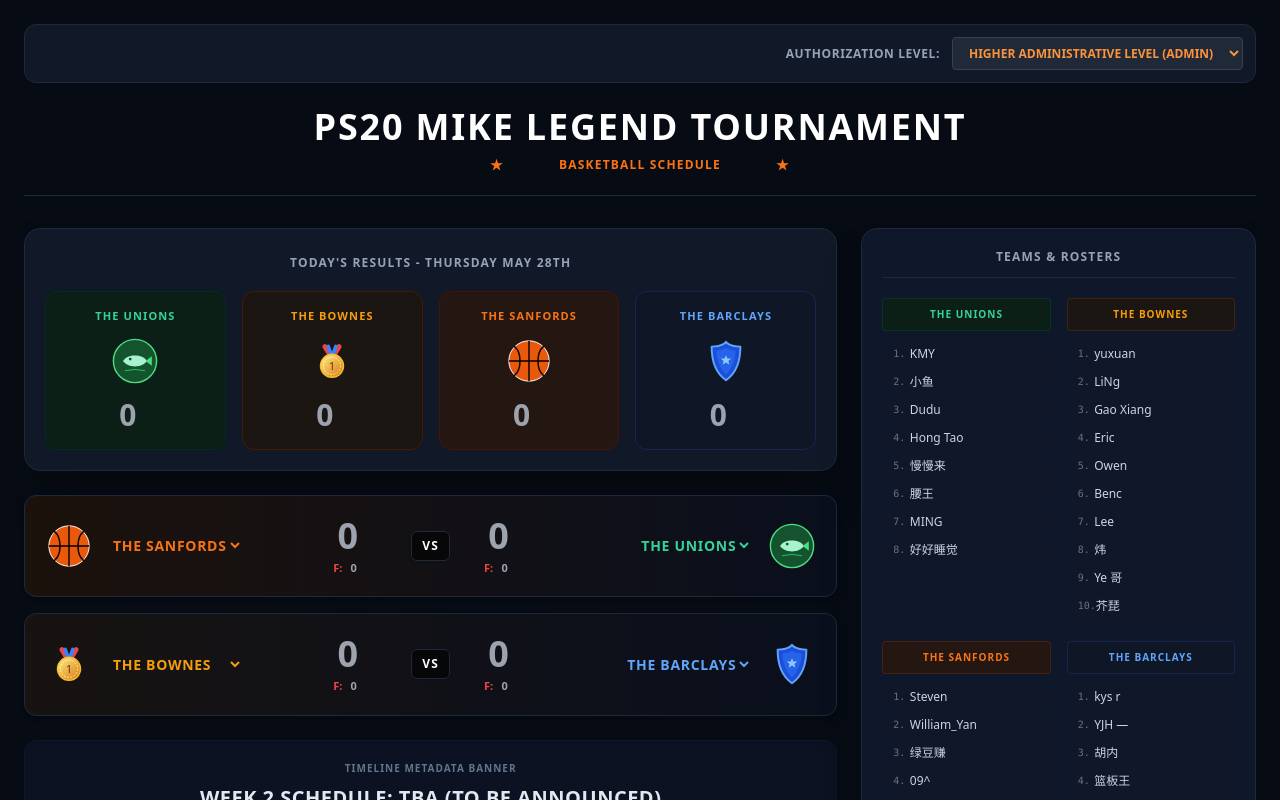
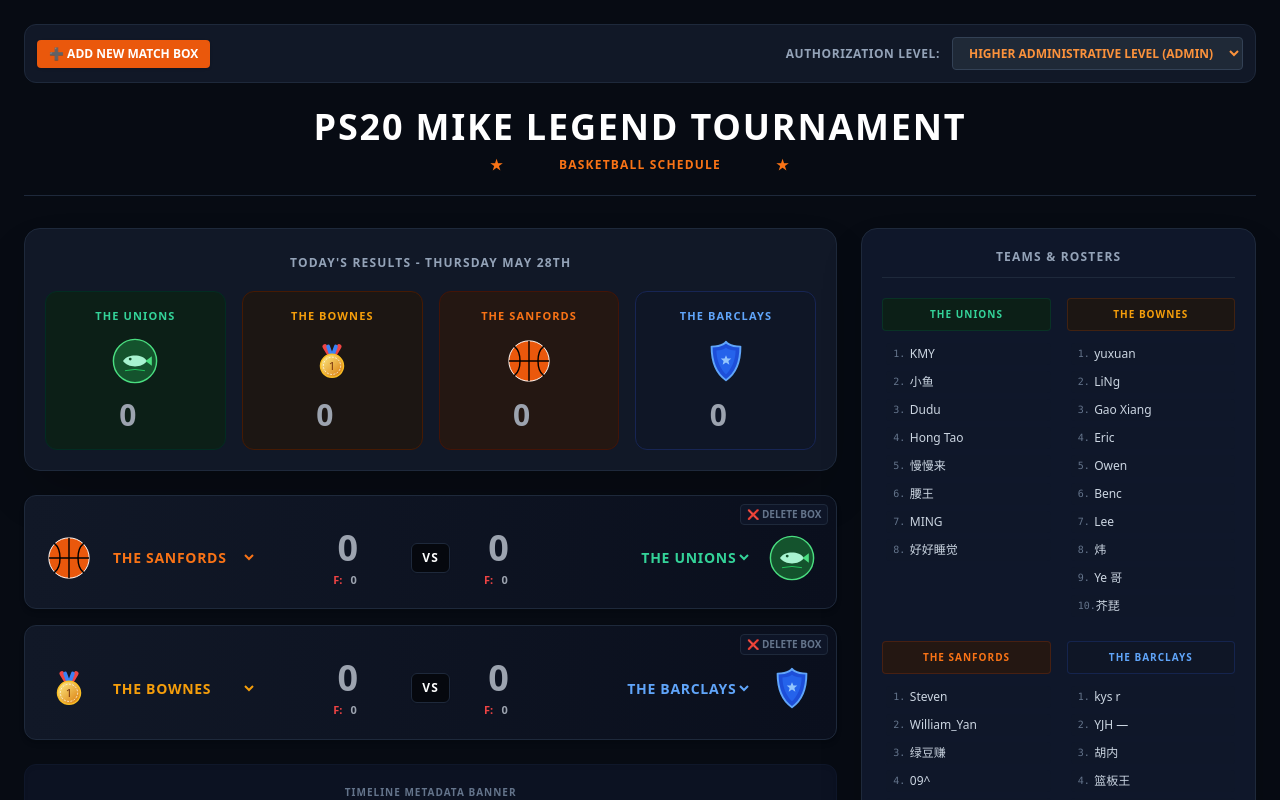
Before and after one commit to Steven-Ou/PS20_TOURNAMENT, a Next.js app: page / in a window 1280 px wide. Shown: the top 800 px of the page. Built offline with nearby package versions, Linux system fonts and the light colour scheme.

Commit message:
Implementing the feature to delete boxes, and also implement N/A icons, and also whatever the user wrote, will be save

```diff
--- a/app/page.tsx
+++ b/app/page.tsx
@@ -1,9 +1,9 @@
 "use client";
 
-import React, { useState } from "react";
+import React, { useState, useEffect } from "react";
 
 // ==========================================
-// 1. BRAND NEW DETAILED TEAM SVG LOGOS
+// 1. DETAIL-ORIENTED TEAM SVG LOGOS
 // ==========================================
 
 const UnionLogo = () => (
@@ -50,36 +50,90 @@ const BarclaysLogo = () => (
   </svg>
 );
 
+const EmptyPlaceholderLogo = () => (
+  <div className="w-12 h-12 rounded-full border border-dashed border-slate-700 flex items-center justify-center text-slate-600 font-bold text-xs">
+    —
+  </div>
+);
+
 const TeamLogoRenderer = ({ teamKey }: { teamKey: string }) => {
   switch (teamKey) {
     case "unions": return <UnionLogo />;
     case "bownes": return <BowneLogo />;
     case "sanfords": return <SanfordLogo />;
     case "barclays": return <BarclaysLogo />;
-    default: return null;
+    default: return <EmptyPlaceholderLogo />;
   }
 };
 
+interface MatchData {
+  id: number;
+  teamA: string;
+  teamB: string;
+  scoreA: number;
+  scoreB: number;
+  foulsA: number;
+  foulsB: number;
+}
+
 export default function Home() {
   const [isAdmin, setIsAdmin] = useState<boolean>(true);
+  const [isHydrated, setIsHydrated] = useState<boolean>(false);
 
+  // Structural Dashboard Content States
   const [tournamentTitle, setTournamentTitle] = useState("PS20 MIKE LEGEND TOURNAMENT");
   const [subHeader, setSubHeader] = useState("BASKETBALL SCHEDULE");
   const [resultsDay, setResultsDay] = useState("TODAY'S RESULTS - THURSDAY MAY 28TH");
+  const [topScores, setTopScores] = useState({ unions: 0, bownes: 0, sanfords: 0, barclays: 0 });
+  const [timelineText, setTimelineText] = useState("WEEK 2 SCHEDULE: TBA (To Be Announced)");
 
-  const [topScores, setTopScores] = useState({ unions: 0, bownes: 0, sanfords: 0, barclays: 0 });
-
-  const [match1, setMatch1] = useState({ teamA: "sanfords", teamB: "unions", scoreA: 0, scoreB: 0, foulsA: 0, foulsB: 0 });
-  const [match2, setMatch2] = useState({ teamA: "bownes", teamB: "barclays", scoreA: 0, scoreB: 0, foulsA: 0, foulsB: 0 });
-
-  const [timelineText, setTimelineText] = useState("WEEK 2 SCHEDULE: TBA (To Be Announced)");
+  const [matches, setMatches] = useState<MatchData[]>([
+    { id: 1, teamA: "sanfords", teamB: "unions", scoreA: 0, scoreB: 0, foulsA: 0, foulsB: 0 },
+    { id: 2, teamA: "bownes", teamB: "barclays", scoreA: 0, scoreB: 0, foulsA: 0, foulsB: 0 }
+  ]);
 
   const [rosters, setRosters] = useState({
     unions: ["KMY", "小鱼", "Dudu", "Hong Tao", "慢慢来", "腰王", "MING", "好好睡觉"],
     bownes: ["yuxuan", "LiNg", "Gao Xiang", "Eric", "Owen", "Benc", "Lee", "炜", "Ye 哥", "芥琵"],
-    sanfords: ["Steven", "William_Yan", "绿豆赚", "09^", "ishtiar", "Ryan", "Beau", "Alex","Leo"],
+    sanfords: ["Steven", "William_Yan", "绿豆赚", "09^", "ishtiar", "Ryan", "Beau", "Alex", "Leo"],
     barclays: ["kys r", "YJH —", "胡内", "篮板王", "稳", "Syw", "Sean", "Taotao", "高手", "James c"],
   });
+
+  // 1. HYDRATE CORE CONTENT STATES FROM BROWSER STORAGE ON INGEST
+  useEffect(() => {
+    if (typeof window !== "undefined") {
+      const savedTitle = localStorage.getItem("ps20_title");
+      const savedSub = localStorage.getItem("ps20_subHeader");
+      const savedDay = localStorage.getItem("ps20_resultsDay");
+      const savedTopScores = localStorage.getItem("ps20_topScores");
+      const savedMatches = localStorage.getItem("ps20_matches");
+      const savedTimeline = localStorage.getItem("ps20_timeline");
+      const savedRosters = localStorage.getItem("ps20_rosters");
+
+      if (savedTitle) setTournamentTitle(savedTitle);
+      if (savedSub) setSubHeader(savedSub);
+      if (savedDay) setResultsDay(savedDay);
+      if (savedTopScores) setTopScores(JSON.parse(savedTopScores));
+      if (savedMatches) setMatches(JSON.parse(savedMatches));
+      if (savedTimeline) setTimelineText(savedTimeline);
+      if (savedRosters) setRosters(JSON.parse(savedRosters));
+
+      setIsHydrated(true);
+    }
+  }, []);
+
+  // 2. RUN BACKGROUND AUTOMATED LOCAL STORAGE SYNC PASSES
+  useEffect(() => {
+    if (isHydrated) {
+      localStorage.setItem("ps20_title", tournamentTitle);
+      localStorage.setItem("ps20_subHeader", subHeader);
+      localStorage.setItem("ps20_resultsDay", resultsDay);
+      localStorage.setItem("ps20_topScores", JSON.stringify(topScores));
+      localStorage.setItem("ps20_matches", JSON.stringify(matches));
+      localStorage.setItem("ps20_timeline", timelineText);
+      localStorage.setItem("ps20_rosters", JSON.stringify(rosters));
+    }
+  }, [tournamentTitle, subHeader, resultsDay, topScores, matches, timelineText, rosters, isHydrated]);
 
   const getTeamColorClass = (teamKey: string) => {
     switch (teamKey) {
@@ -87,15 +141,43 @@ export default function Home() {
       case "bownes": return "text-amber-500";
       case "sanfords": return "text-orange-500";
       case "barclays": return "text-blue-400";
-      default: return "text-white";
+      default: return "text-slate-500";
     }
   };
+
+  const updateMatchField = (id: number, field: keyof MatchData, value: any) => {
+    setMatches(prev => prev.map(m => m.id === id ? { ...m, [field]: value } : m));
+  };
+
+  const removeMatchBox = (id: number) => {
+    setMatches(prev => prev.filter(m => m.id !== id));
+  };
+
+  const addMatchBox = () => {
+    const newId = matches.length > 0 ? Math.max(...matches.map(m => m.id)) + 1 : 1;
+    setMatches(prev => [...prev, { id: newId, teamA: "sanfords", teamB: "unions", scoreA: 0, scoreB: 0, foulsA: 0, foulsB: 0 }]);
+  };
+
+  if (!isHydrated) {
+    return <div className="min-h-screen bg-[#070b13] text-slate-500 flex items-center justify-center font-mono text-xs">LOADING PS20 TOURNAMENT ENGINE...</div>;
+  }
 
   return (
     <div className="min-h-screen bg-[#070b13] text-white p-6 font-sans antialiased">
 
       {/* ADMINISTRATIVE STATUS CONSOLE OVERLAY */}
-      <div className="max-w-7xl mx-auto mb-6 flex justify-end items-center gap-3 bg-[#111827] p-3 rounded-xl border border-slate-800">
+      <div className="max-w-7xl mx-auto mb-6 flex flex-wrap justify-between items-center gap-3 bg-[#111827] p-3 rounded-xl border border-slate-800">
+        <div className="flex items-center gap-2">
+          {isAdmin && (
+            <button
+              onClick={addMatchBox}
+              className="bg-orange-600 hover:bg-orange-700 text-white font-black text-xs px-3 py-1.5 rounded transition-all flex items-center gap-1 shadow"
+            >
+              ➕ ADD NEW MATCH BOX
+            </button>
+          )}
+        </div>
+        <div className="flex items-center gap-3">
           <span className="text-xs font-semibold tracking-wider text-slate-400">AUTHORIZATION LEVEL:</span>
           <select
             value={isAdmin ? "admin" : "user"}
@@ -105,6 +187,7 @@ export default function Home() {
             <option value="admin">HIGHER ADMINISTRATIVE LEVEL (ADMIN)</option>
             <option value="user">SPECTATOR LEVEL (USER - READ ONLY)</option>
           </select>
+        </div>
       </div>
 
       {/* GLOBAL HEADER */}
@@ -204,145 +287,125 @@ export default function Home() {
             </div>
           </div>
 
-          {/* EXPANDED MATCHUPS PANELS (Wider scoring grids to fix layout bugs) */}
+          {/* DYNAMIC SPACING EXPANDED MATCHUPS PANELS */}
           <div className="flex flex-col gap-4">
+            {matches.map((match) => (
+              <div
+                key={match.id}
+                className="relative bg-gradient-to-r from-[#111827] to-[#0a0f1d] border border-slate-800 rounded-xl p-5 pt-8 flex items-center justify-between shadow-md min-h-[105px]"
+              >
+                {/* WIPE ROW MODULE (Visible during Admin state sessions) */}
+                {isAdmin && (
+                  <button
+                    onClick={() => removeMatchBox(match.id)}
+                    className="absolute top-2 right-2 text-slate-500 hover:text-red-400 font-bold text-[10px] bg-slate-900/80 px-1.5 py-0.5 rounded border border-slate-800 transition-all"
+                  >
+                    ❌ DELETE BOX
+                  </button>
+                )}
 
-            {/* MATCH BOX 1 */}
-            <div className="bg-gradient-to-r from-[#1c120c] to-[#0a0f1d] border border-slate-800 rounded-xl p-5 flex items-center justify-between shadow-md min-h-[90px]">
+                {/* TEAM A DROPDOWN BLOCK */}
                 <div className="flex items-center gap-4 w-4/12">
-                <TeamLogoRenderer teamKey={match1.teamA} />
+                  <TeamLogoRenderer teamKey={match.teamA} />
                   <select
-                  value={match1.teamA}
+                    value={match.teamA}
                     disabled={!isAdmin}
-                  onChange={(e) => setMatch1({ ...match1, teamA: e.target.value })}
-                  className={`bg-transparent font-extrabold tracking-wider text-sm outline-none border-none uppercase ${getTeamColorClass(match1.teamA)} disabled:cursor-not-allowed`}
+                    onChange={(e) => updateMatchField(match.id, "teamA", e.target.value)}
+                    className={`bg-transparent font-extrabold tracking-wider text-sm outline-none border-none uppercase ${getTeamColorClass(match.teamA)} disabled:cursor-not-allowed`}
                   >
                     <option value="sanfords" className="bg-[#070b13] text-orange-500">THE SANFORDS</option>
                     <option value="unions" className="bg-[#070b13] text-emerald-400">THE UNIONS</option>
                     <option value="bownes" className="bg-[#070b13] text-amber-500">THE BOWNES</option>
                     <option value="barclays" className="bg-[#070b13] text-blue-400">THE BARCLAYS</option>
+                    <option value="none" className="bg-[#070b13] text-slate-500">N/A (HIDE TEAM)</option>
                   </select>
                 </div>
 
-              {/* COMMITTED ADDITIONAL WIDTH TO SCORES FOR PROPER SPACING */}
+                {/* SCORING AND FOULS ADJUSTABLE INTERACTIVE PANEL */}
                 <div className="flex items-center justify-center gap-6 w-4/12 px-2">
-                <div className="flex flex-col items-center justify-center">
+                  <div className="flex flex-col items-center justify-center min-w-[50px]">
+                    {match.teamA !== "none" ? (
+                      <>
                         <input
                           type="number"
-                    value={match1.scoreA === 0 ? "" : match1.scoreA}
+                          value={match.scoreA === 0 ? "" : match.scoreA}
                           placeholder="0"
                           disabled={!isAdmin}
-                    onChange={(e) => setMatch1({ ...match1, scoreA: parseInt(e.target.value) || 0 })}
-                    className={`bg-transparent text-4xl font-black text-center w-16 border-none outline-none ${getTeamColorClass(match1.teamA)} disabled:cursor-not-allowed h-10`}
+                          onChange={(e) => updateMatchField(match.id, "scoreA", parseInt(e.target.value) || 0)}
+                          className={`bg-transparent text-4xl font-black text-center w-16 border-none outline-none ${getTeamColorClass(match.teamA)} disabled:cursor-not-allowed h-10`}
                         />
                         <div className="flex items-center text-[11px] text-red-500 font-bold mt-1">
                           <span>F:&nbsp;</span>
-                    <input type="number" placeholder="0" value={match1.foulsA === 0 ? "" : match1.foulsA} disabled={!isAdmin} className="bg-transparent w-8 text-center outline-none border-none p-0 font-bold focus:text-white" onChange={(e) => setMatch1({...match1, foulsA: parseInt(e.target.value) || 0})}/>
+                          <input
+                            type="number"
+                            placeholder="0"
+                            value={match.foulsA === 0 ? "" : match.foulsA}
+                            disabled={!isAdmin}
+                            className="bg-transparent w-8 text-center outline-none border-none p-0 font-bold focus:text-white"
+                            onChange={(e) => updateMatchField(match.id, "foulsA", parseInt(e.target.value) || 0)}
+                          />
                         </div>
+                      </>
+                    ) : (
+                      <span className="text-slate-700 text-xs font-bold">—</span>
+                    )}
                   </div>
 
                   <span className="text-xs font-black tracking-widest bg-black/60 px-2.5 py-1.5 rounded-md border border-slate-800 shadow-sm self-center">VS</span>
 
-                <div className="flex flex-col items-center justify-center">
+                  <div className="flex flex-col items-center justify-center min-w-[50px]">
+                    {match.teamB !== "none" ? (
+                      <>
                         <input
                           type="number"
-                    value={match1.scoreB === 0 ? "" : match1.scoreB}
+                          value={match.scoreB === 0 ? "" : match.scoreB}
                           placeholder="0"
                           disabled={!isAdmin}
-                    onChange={(e) => setMatch1({ ...match1, scoreB: parseInt(e.target.value) || 0 })}
-                    className={`bg-transparent text-4xl font-black text-center w-16 border-none outline-none ${getTeamColorClass(match1.teamB)} disabled:cursor-not-allowed h-10`}
+                          onChange={(e) => updateMatchField(match.id, "scoreB", parseInt(e.target.value) || 0)}
+                          className={`bg-transparent text-4xl font-black text-center w-16 border-none outline-none ${getTeamColorClass(match.teamB)} disabled:cursor-not-allowed h-10`}
                         />
                         <div className="flex items-center text-[11px] text-red-500 font-bold mt-1">
                           <span>F:&nbsp;</span>
-                    <input type="number" placeholder="0" value={match1.foulsB === 0 ? "" : match1.foulsB} disabled={!isAdmin} className="bg-transparent w-8 text-center outline-none border-none p-0 font-bold focus:text-white" onChange={(e) => setMatch1({...match1, foulsB: parseInt(e.target.value) || 0})}/>
+                          <input
+                            type="number"
+                            placeholder="0"
+                            value={match.foulsB === 0 ? "" : match.foulsB}
+                            disabled={!isAdmin}
+                            className="bg-transparent w-8 text-center outline-none border-none p-0 font-bold focus:text-white"
+                            onChange={(e) => updateMatchField(match.id, "foulsB", parseInt(e.target.value) || 0)}
+                          />
                         </div>
+                      </>
+                    ) : (
+                      <span className="text-slate-700 text-xs font-bold">—</span>
+                    )}
                   </div>
                 </div>
 
+                {/* TEAM B DROPDOWN BLOCK */}
                 <div className="flex items-center justify-end gap-4 w-4/12">
                   <select
-                  value={match1.teamB}
+                    value={match.teamB}
                     disabled={!isAdmin}
-                  onChange={(e) => setMatch1({ ...match1, teamB: e.target.value })}
-                  className={`bg-transparent font-extrabold tracking-wider text-sm outline-none border-none uppercase text-right ${getTeamColorClass(match1.teamB)} disabled:cursor-not-allowed`}
+                    onChange={(e) => updateMatchField(match.id, "teamB", e.target.value)}
+                    className={`bg-transparent font-extrabold tracking-wider text-sm outline-none border-none uppercase text-right ${getTeamColorClass(match.teamB)} disabled:cursor-not-allowed`}
                   >
                     <option value="unions" className="bg-[#070b13] text-emerald-400">THE UNIONS</option>
                     <option value="sanfords" className="bg-[#070b13] text-orange-500">THE SANFORDS</option>
                     <option value="bownes" className="bg-[#070b13] text-amber-500">THE BOWNES</option>
                     <option value="barclays" className="bg-[#070b13] text-blue-400">THE BARCLAYS</option>
+                    <option value="none" className="bg-[#070b13] text-slate-500">N/A (HIDE TEAM)</option>
                   </select>
-                <TeamLogoRenderer teamKey={match1.teamB} />
+                  <TeamLogoRenderer teamKey={match.teamB} />
                 </div>
               </div>
+            ))}
 
-            {/* MATCH BOX 2 */}
-            <div className="bg-gradient-to-r from-[#171311] to-[#0a0f1d] border border-slate-800 rounded-xl p-5 flex items-center justify-between shadow-md min-h-[90px]">
-              <div className="flex items-center gap-4 w-4/12">
-                <TeamLogoRenderer teamKey={match2.teamA} />
-                <select
-                  value={match2.teamA}
-                  disabled={!isAdmin}
-                  onChange={(e) => setMatch2({ ...match2, teamA: e.target.value })}
-                  className={`bg-transparent font-extrabold tracking-wider text-sm outline-none border-none uppercase ${getTeamColorClass(match2.teamA)} disabled:cursor-not-allowed`}
-                >
-                  <option value="bownes" className="bg-[#070b13] text-amber-500">THE BOWNES</option>
-                  <option value="barclays" className="bg-[#070b13] text-blue-400">THE BARCLAYS</option>
-                  <option value="sanfords" className="bg-[#070b13] text-orange-500">THE SANFORDS</option>
-                  <option value="unions" className="bg-[#070b13] text-emerald-400">THE UNIONS</option>
-                </select>
+            {matches.length === 0 && (
+              <div className="text-center py-8 bg-slate-900/20 border border-dashed border-slate-800 rounded-xl text-slate-500 text-xs font-bold">
+                NO ACTIVE MATCHES ON DISPLAY. CLICK "ADD NEW MATCH BOX" TO START.
               </div>
-
-              {/* COMMITTED ADDITIONAL WIDTH TO SCORES FOR PROPER SPACING */}
-              <div className="flex items-center justify-center gap-6 w-4/12 px-2">
-                <div className="flex flex-col items-center justify-center">
-                  <input
-                    type="number"
-                    value={match2.scoreA === 0 ? "" : match2.scoreA}
-                    placeholder="0"
-                    disabled={!isAdmin}
-                    onChange={(e) => setMatch2({ ...match2, scoreA: parseInt(e.target.value) || 0 })}
-                    className={`bg-transparent text-4xl font-black text-center w-16 border-none outline-none ${getTeamColorClass(match2.teamA)} disabled:cursor-not-allowed h-10`}
-                  />
-                  <div className="flex items-center text-[11px] text-red-500 font-bold mt-1">
-                    <span>F:&nbsp;</span>
-                    <input type="number" placeholder="0" value={match2.foulsA === 0 ? "" : match2.foulsA} disabled={!isAdmin} className="bg-transparent w-8 text-center outline-none border-none p-0 font-bold focus:text-white" onChange={(e) => setMatch2({...match2, foulsA: parseInt(e.target.value) || 0})}/>
-                  </div>
-                </div>
-
-                <span className="text-xs font-black tracking-widest bg-black/60 px-2.5 py-1.5 rounded-md border border-slate-800 shadow-sm self-center">VS</span>
-
-                <div className="flex flex-col items-center justify-center">
-                  <input
-                    type="number"
-                    value={match2.scoreB === 0 ? "" : match2.scoreB}
-                    placeholder="0"
-                    disabled={!isAdmin}
-                    onChange={(e) => setMatch2({ ...match2, scoreB: parseInt(e.target.value) || 0 })}
-                    className={`bg-transparent text-4xl font-black text-center w-16 border-none outline-none ${getTeamColorClass(match2.teamB)} disabled:cursor-not-allowed h-10`}
-                  />
-                  <div className="flex items-center text-[11px] text-red-500 font-bold mt-1">
-                    <span>F:&nbsp;</span>
-                    <input type="number" placeholder="0" value={match2.foulsB === 0 ? "" : match2.foulsB} disabled={!isAdmin} className="bg-transparent w-8 text-center outline-none border-none p-0 font-bold focus:text-white" onChange={(e) => setMatch2({...match2, foulsB: parseInt(e.target.value) || 0})}/>
-                  </div>
-                </div>
-              </div>
-
-              <div className="flex items-center justify-end gap-4 w-4/12">
-                <select
-                  value={match2.teamB}
-                  disabled={!isAdmin}
-                  onChange={(e) => setMatch2({ ...match2, teamB: e.target.value })}
-                  className={`bg-transparent font-extrabold tracking-wider text-sm outline-none border-none uppercase text-right ${getTeamColorClass(match2.teamB)} disabled:cursor-not-allowed`}
-                >
-                  <option value="barclays" className="bg-[#070b13] text-blue-400">THE BARCLAYS</option>
-                  <option value="bownes" className="bg-[#070b13] text-amber-500">THE BOWNES</option>
-                  <option value="sanfords" className="bg-[#070b13] text-orange-500">THE SANFORDS</option>
-                  <option value="unions" className="bg-[#070b13] text-emerald-400">THE UNIONS</option>
-                </select>
-                <TeamLogoRenderer teamKey={match2.teamB} />
-              </div>
-            </div>
-
+            )}
           </div>
 
           {/* TIMELINE BANNER */}
```
Lines whose indentation alone changed are shown as unchanged.
